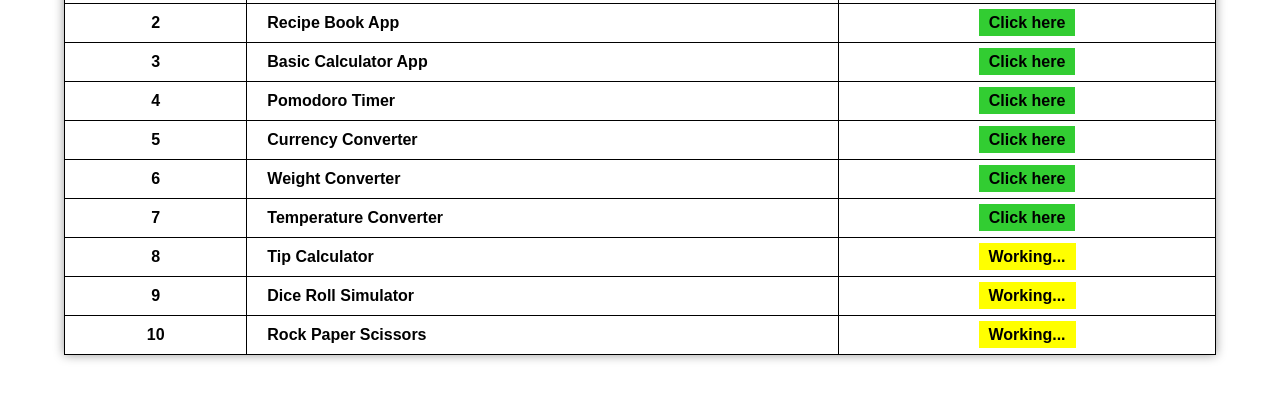
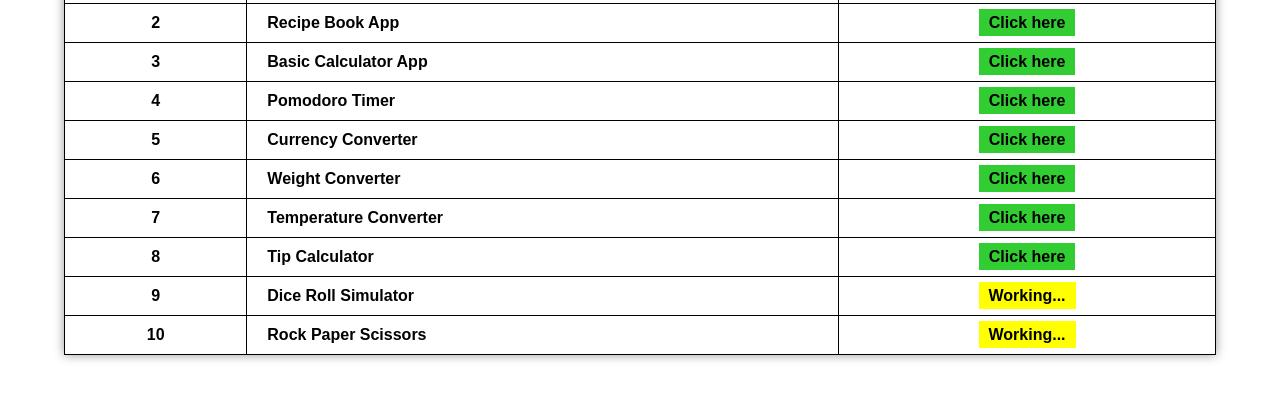
Before and after one commit to mdzaberalhamid/html-css-javascript-projects, a plain HTML site: page index.html in a window 1280 px wide. Shown: the part 152-552 px from the top of the page. Drawn offline with Linux system fonts and the light colour scheme.

Commit message:
Update index.html

```diff
--- a/index.html
+++ b/index.html
@@ -102,12 +102,12 @@
         <tr>
             <td class="center">8</td>
             <td>Tip Calculator</td>
-            <td class="center"><a href="./project-8-tip-calculator/index.html" target="_blank" class="w">Working...</a></td>
+            <td class="center"><a href="./project-8-tip-calculator/index.html" target="_blank">Click here</a></td>
         </tr>
         <tr>
             <td class="center">9</td>
             <td>Dice Roll Simulator</td>
-            <td class="center"><a href="#" class="w">Working...</a></td>
+            <td class="center"><a href="./project-9-dice-roll-simulator/index.html" class="w">Working...</a></td>
         </tr>
         <tr>
             <td class="center">10</td>
```
